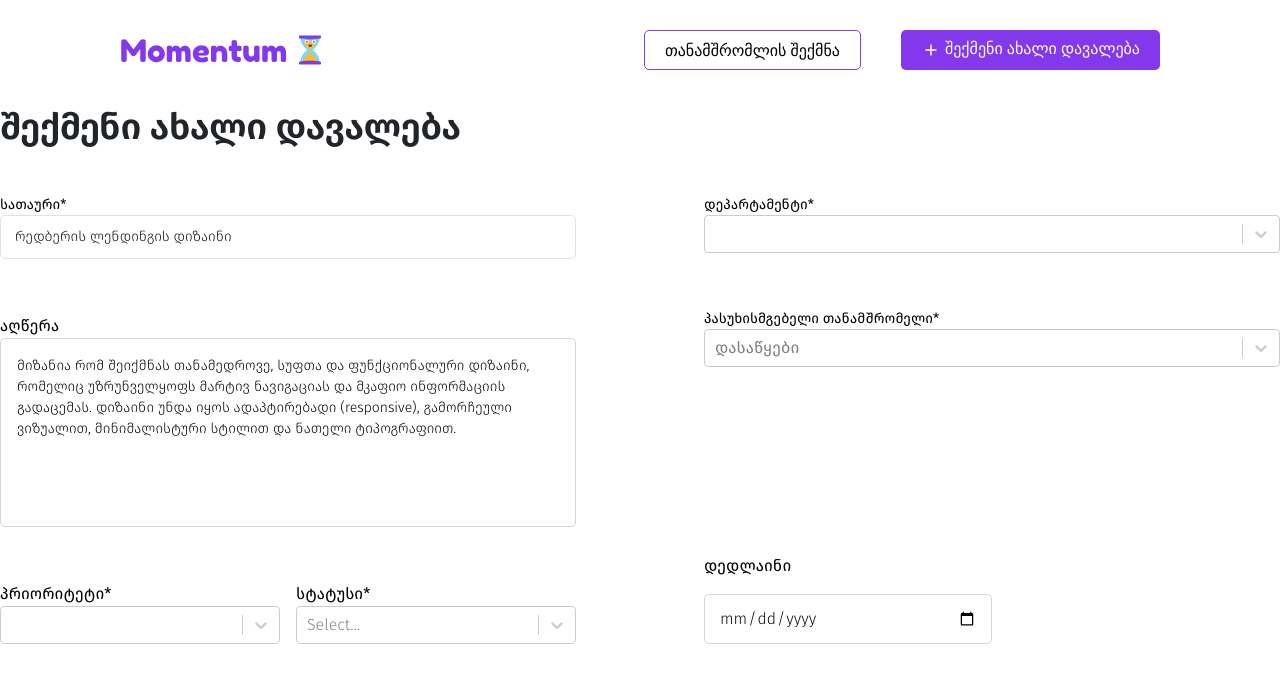
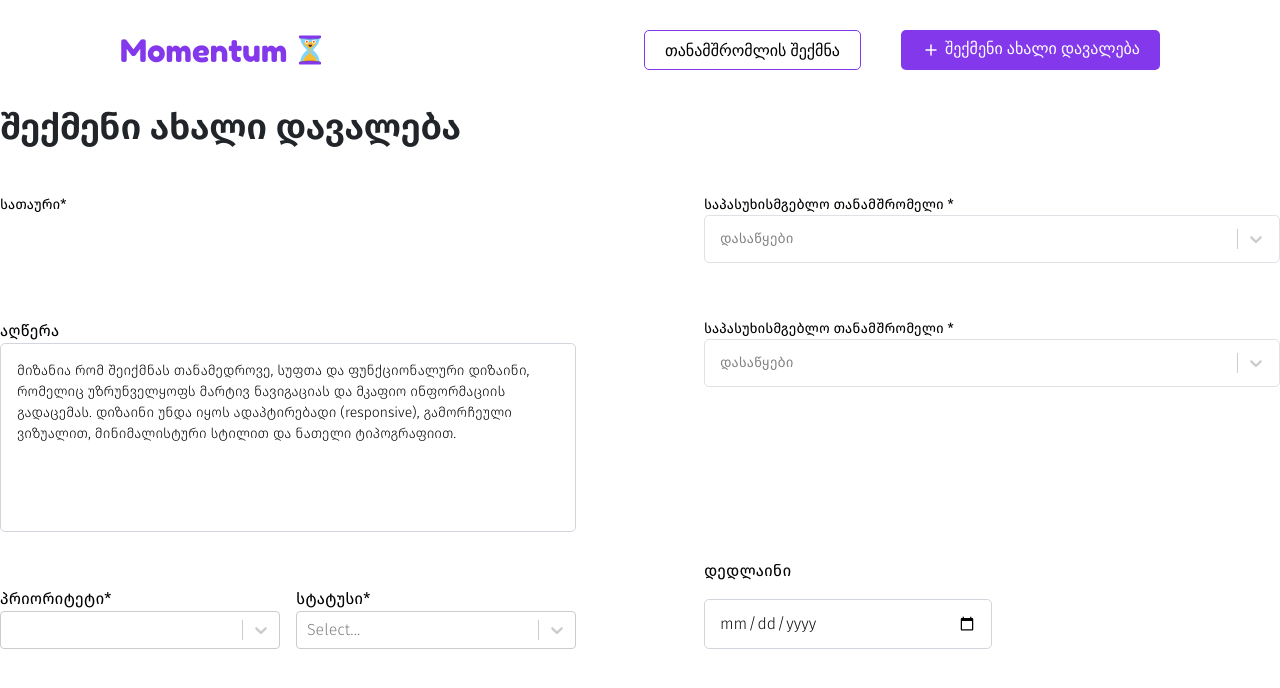
Before and after one commit to Jabjubinski/Momentum-app, a React (Vite) app: page /task/add in a window 1280 px wide. Shown: the top 688 px of the page. Built offline with nearby package versions, Linux system fonts and the light colour scheme.

Commit message:
made a custom input component

```diff
--- /dev/null
+++ b/src/components/inputs/Selects/CustomInput.jsx
@@ -0,0 +1,2 @@
+import React from "react";
+import { Input } from "react-select/animated";
--- /dev/null
+++ b/src/components/inputs/Selects/CustomSelect.jsx
@@ -0,0 +1,120 @@
+import React from "react";
+import Select, { components } from "react-select";
+const customStyles = {
+  control: (provided, state) => ({
+    ...provided,
+    fontFamily: "var(--font-firago)",
+    fontWeight: 350,
+    fontSize: "14px",
+    lineHeight: "100%",
+    cursor: state.isDisabled ? "not-allowed" : "default",
+    backgroundColor: "#FFFFFF",
+    padding: "5px",
+    borderRadius: state.menuIsOpen ? "5px 5px 0px 0px" : "5px",
+    borderWidth: state.menuIsOpen ? "1px 1px 0px 1px" : "1px",
+    borderStyle: "solid",
+    borderColor: state.menuIsOpen ? "#8338EC" : "#DEE2E6",
+    boxShadow: "none",
+    "&:hover": {
+      borderColor: state.menuIsOpen ? "#8338EC" : "#DEE2E6",
+    },
+  }),
+  menu: (provided) => ({
+    ...provided,
+    marginTop: 0,
+    fontFamily: "var(--font-firago)",
+    fontWeight: 350,
+    fontSize: "14px",
+    height: "auto",
+    lineHeight: "100%",
+    borderRadius: "0px 0px 5px 5px",
+    margin: 0,
+    width: "100%",
+    padding: "0px 10px",
+    borderBottom: "1px",
+    borderLeft: "1px",
+    borderRight: "1px",
+    borderStyle: "solid",
+    borderColor: "#8338EC",
+  }),
+  option: (provided, state) => ({
+    ...provided,
+    fontFamily: "var(--font-firago)",
+    fontWeight: 350,
+    fontSize: "14px",
+    lineHeight: "100%",
+    backgroundColor: "transparent",
+    paddingLeft: "5px",
+    paddingRight: "5px",
+    paddingTop: "15px",
+    paddingBottom: "15px",
+    borderRadius: "5px",
+    color: state.isSelected ? "#0D0F10" : "#0D0F10",
+    "&:hover": {
+      backgroundColor: "transparent",
+    },
+  }),
+};
+
+export default function CustomSelect({
+  options,
+  isDisable,
+  placeholder,
+  title,
+  required,
+}) {
+  return (
+    <div className="flex flex-col flex-start items-start align-top">
+      {title && (
+        <label htmlFor="title" className="font-[400] text-[14px]">
+          {title} {required && "*"}
+        </label>
+      )}
+      <Select
+        options={options}
+        className="w-full font-300"
+        classNamePrefix="custom-select"
+        placeholder={placeholder}
+        components={{ Option, SingleValue }}
+        isDisabled={isDisable}
+        required={required}
+        styles={customStyles}
+      />
+    </div>
+  );
+}
+
+const Option = (props) => {
+  const { innerProps } = props;
+  return (
+    <components.Option {...props} {...innerProps}>
+      <div className="flex items-center gap-2">
+        {props.data.icon && (
+          <img
+            className="rounded-full w-[20px] h-[20px] object-cover"
+            src={props.data.icon}
+            alt=""
+          />
+        )}
+        {props.data.label}
+      </div>
+    </components.Option>
+  );
+};
+
+const SingleValue = (props) => {
+  return (
+    <components.SingleValue {...props}>
+      <div className="flex items-center gap-2">
+        {props.data.icon && (
+          <img
+            className="rounded-full w-[20px] h-[20px] object-cover"
+            src={props.data.icon}
+            alt=""
+          />
+        )}
+        {props.data.label}
+      </div>
+    </components.SingleValue>
+  );
+};
--- a/src/pages/CreateTaskPage.jsx
+++ b/src/pages/CreateTaskPage.jsx
@@ -4,6 +4,9 @@ import Select from "react-select";
 import { employeeOptions } from "./optionsArray";
 import { priorityOptions } from "./optionsArray";
 import { status } from "./optionsArray";
+import { department } from "./optionsArray";
+import DateInput from "./DateInput";
+import CustomSelect from "../components/inputs/Selects/CustomSelect";
 
 export default function CreateTaskPage() {
   return (
@@ -20,13 +23,10 @@ export default function CreateTaskPage() {
             <label htmlFor="title" className="font-[400] text-[14px]">
               სათაური*
             </label>
-            <select
-              name=""
-              id="title"
-              className="appearance-none p-[14px] border border-[#DEE2E6] font-[300] leading-[100%] text-[#0D0F10] rounded-[5px] text-[14px]"
-            >
-              <option value="">რედბერის ლენდინგის დიზაინი</option>
-            </select>
+            <input
+              type="text"
+              className="font-[300]  text-[#0D0F10] rounded-[5px] text-[14px] p-[14px]"
+            />
           </div>
 
           {/* Description textarea */}
@@ -73,33 +73,34 @@ export default function CreateTaskPage() {
         {/* Second column */}
         <div className="flex flex-col font-firago gap-[55px] w-[50%] justify-items-start">
           {/* Department select */}
-          <div className="flex flex-col">
+          {/* <div className="flex flex-col">
             <label htmlFor="title" className="font-[400] text-[14px]">
               დეპარტამენტი*
             </label>
             <Select
-              options={priorityOptions}
+              options={department}
               isSearchable={false}
               className="w-full font-[300] "
               classNamePrefix="custom-select"
-              placeholder=""
+              placeholder="დიზაინის დეპარტამენტი"
             />
-          </div>
+          </div> */}
+          <CustomSelect
+            options={department}
+            isDisable={false}
+            placeholder="დასაწყები"
+            title="საპასუხისმგებლო თანამშრომელი"
+            required={true}
+          />
 
           {/* Employee select using react-select */}
-          <div className="flex flex-col flex-start items-start align-top">
-            <label htmlFor="title" className="font-[400] text-[14px]">
-              პასუხისმგებელი თანამშრომელი*
-            </label>
-            <Select
-              options={employeeOptions}
-              isSearchable={false}
-              className="w-full font-300"
-              classNamePrefix="custom-select"
-              placeholder="დასაწყები"
-            />
-          </div>
-
+          <CustomSelect
+            options={employeeOptions}
+            isDisable={false}
+            placeholder="დასაწყები"
+            title="საპასუხისმგებლო თანამშრომელი"
+            required={true}
+          />
           {/* Deadline input */}
           <div className="font-firago flex flex-col gap-4 h-[100%] justify-end">
             <label htmlFor="">დედლაინი</label>
--- /dev/null
+++ b/src/pages/DateInput.jsx
@@ -0,0 +1,26 @@
+import React from 'react';
+
+const DateInput = () => {
+  return (
+    <div>
+      {/* Date Input */}
+      <input
+        type="date"
+        className="bg-gray-200 text-gray-800 border-2 border-blue-500 p-2 text-lg rounded-md focus:border-blue-700 focus:outline-none"
+        style={{ appearance: 'none' }}
+      />
+
+      {/* OK and Cancel Buttons */}
+      <div className="mt-4">
+        <button className="text-purple-500 text-sm font-normal" style={{ fontFamily: 'Firago', fontSize: '13px', lineHeight: '100%' }}>
+          Cancel
+        </button>
+        <button className="ml-4 text-purple-500 text-sm font-normal" style={{ fontFamily: 'Firago', fontSize: '13px', lineHeight: '100%' }}>
+          OK
+        </button>
+      </div>
+    </div>
+  );
+};
+
+export default DateInput;
--- a/src/pages/optionsArray.jsx
+++ b/src/pages/optionsArray.jsx
@@ -6,30 +6,18 @@
 export const employeeOptions = [
   {
     value: "employee1",
-      label: (
-        <div className="flex items-center gap-2">
-          <img src={pfp} alt="pfp" className="w-6 h-6 rounded-full" />
-          <span>დიზაინის დეპარტამენტი</span>
-        </div>
-      ),
+    label: "ჯაბა ჯანელიძე",
+    icon: 'https://d2bzx2vuetkzse.cloudfront.net/fit-in/0x450/unshoppable_producs/659d3015-7c2c-401b-bdac-5516bbd09644.jpeg',
   },
   {
-      value: "employee2",
-      label: (
-        <div className="flex items-center gap-2">
-          <img src={pfp} alt="pfp" className="w-6 h-6 rounded-full" />
-          <span>გაყიდვების დეპარტამენტი</span>
-        </div>
-      ),
+    value: "employee1",
+    label: "გიორგი ჩარკვიანი",
+    icon: 'https://d2bzx2vuetkzse.cloudfront.net/fit-in/0x450/unshoppable_producs/659d3015-7c2c-401b-bdac-5516bbd09644.jpeg',
   },
   {
-      value: "employee3",
-      label: (
-        <div className="flex items-center gap-2">
-          <img src={pfp} alt="pfp" className="w-6 h-6 rounded-full" />
-          <span>მარკეტინგის დეპარტამენტი</span>
-        </div>
-      ),
+    value: "employee1",
+    label: "ემილია მორგანი",
+    icon: 'https://d2bzx2vuetkzse.cloudfront.net/fit-in/0x450/unshoppable_producs/659d3015-7c2c-401b-bdac-5516bbd09644.jpeg',
   },
 ];
 
@@ -65,15 +53,38 @@
 
 export const status = [
   {
-      value:"დასაწყები" , label:"დასაწყები"
+    value: "დასაწყები",
+    label: "დასაწყები",
   },
   {
-      value:"პროგრესში" , label:"პროგრესში"
+    value: "პროგრესში",
+    label: "პროგრესში",
   },
   {
-      value:"მზად ტესტირებისთვის" , label:"მზად ტესტირებისთვის"
+    value: "მზად ტესტირებისთვის",
+    label: "მზად ტესტირებისთვის",
   },
   {
-      value:"დასრულებული" , label:"დასრულებული"
+    value: "დასრულებული",
+    label: "დასრულებული",
   },
-  ]
+];
+
+export const department = [
+  {
+    value: "მარკეტინგის დეპარტამენტი",
+    label: "მარკეტინგის დეპარტამენტი",
+  },
+  {
+    value: "დიზაინის დეპარტამენტი",
+    label: "დიზაინის დეპარტამენტი",
+  },
+  {
+    value: "ლოჯისტიკის დეპარტამენტი",
+    label: "ლოჯისტიკის დეპარტამენტი",
+  },
+  {
+    value: "IT დეპარტამენტი",
+    label: "IT დეპარტამენტი",
+  },
+];
```
Lines whose indentation alone changed are shown as unchanged.
